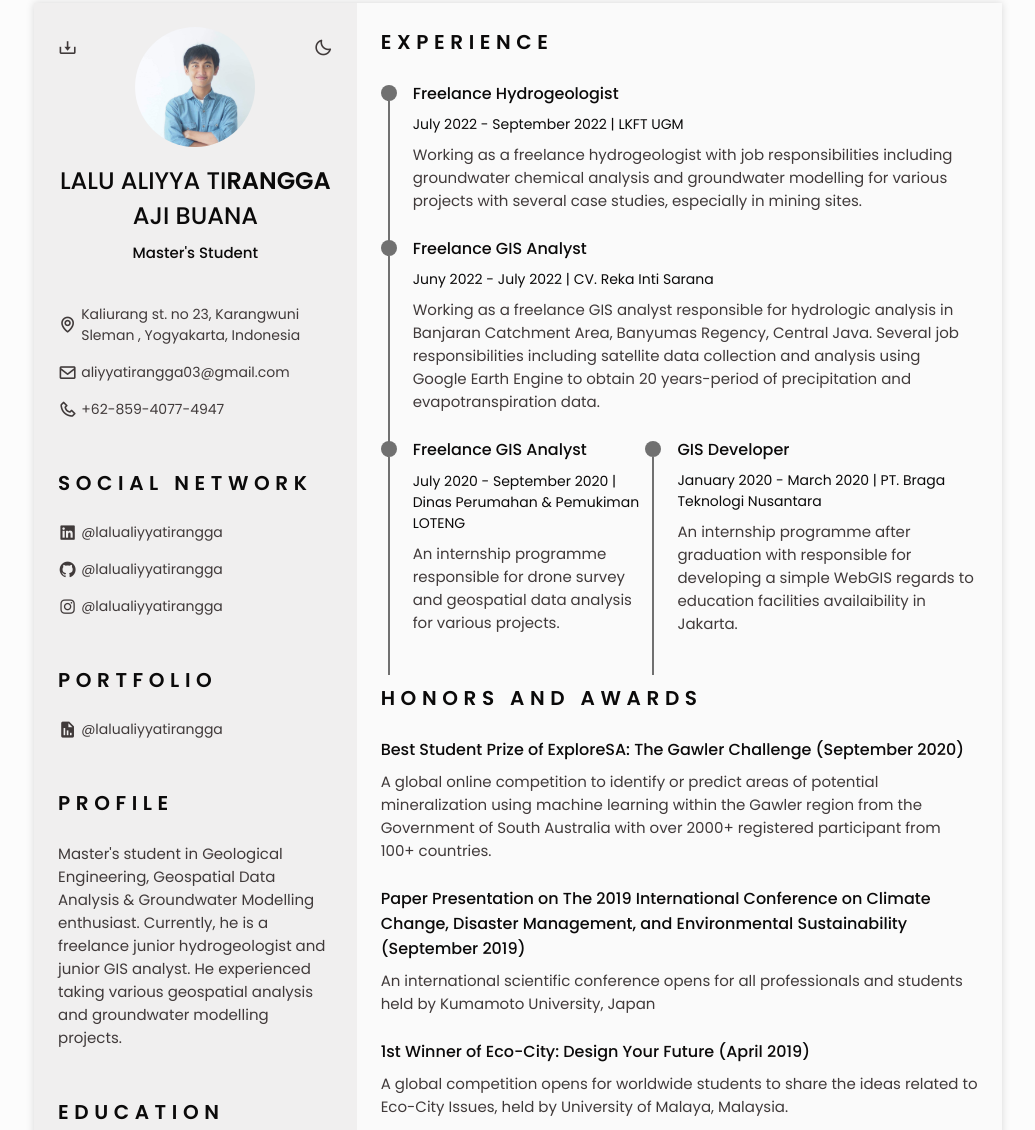
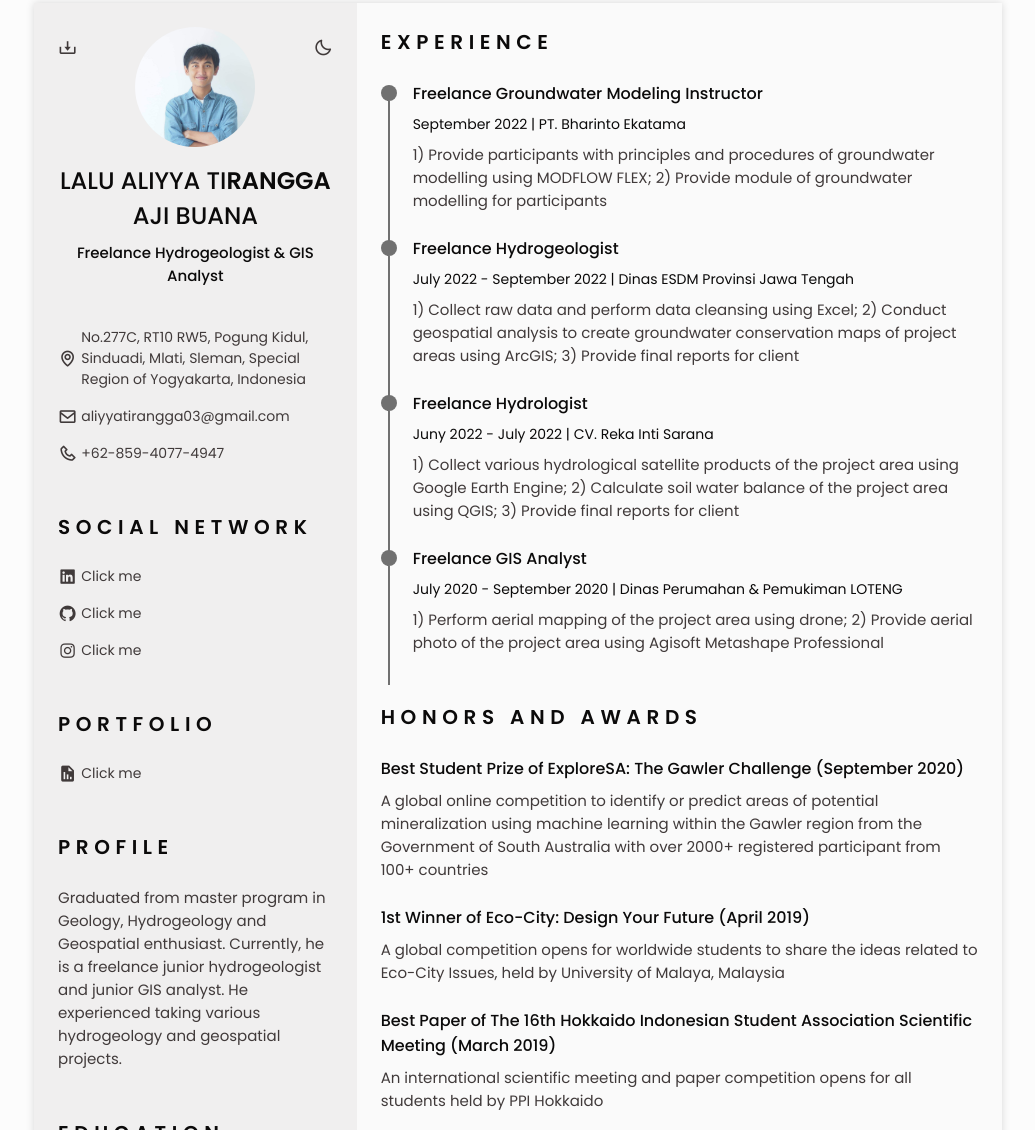
Before and after one commit to AliyyaTirangga/personalCV, a plain HTML site: page index.html in a window 1280 px wide. Shown: the part 45-1175 px from the top of the page, without its empty margins (122-1157 px from the left). Drawn offline with nearby package versions, Linux system fonts and the light colour scheme.

Commit message:
Update index.html

```diff
--- a/index.html
+++ b/index.html
@@ -81,7 +81,7 @@
                                 <img src="assets/img/Photo2_Lalu Aliyya Tirangga.jpeg" alt="" class="home__img">
 
                                 <h1 class="home__title">LALU ALIYYA TI<b>RANGGA</b> AJI BUANA</h1>
-                                <h3 class="home__profession">Master's Student</h3>
+                                <h3 class="home__profession">Freelance Hydrogeologist & GIS Analyst</h3>
 
                                 <!-- Button to generate and download the pdf. Available for desktop. -->
                                 <div>
@@ -91,7 +91,7 @@
 
                             <div class="home__address bd-grid">
                                 <span class="home__information">
-                                    <i class='bx bx-map home__icon'></i> Kaliurang st. no 23, Karangwuni Sleman , Yogyakarta, Indonesia
+                                    <i class='bx bx-map home__icon'></i> No.277C, RT10 RW5, Pogung Kidul, Sinduadi, Mlati, Sleman, Special Region of Yogyakarta, Indonesia
                                 </span>
                                 <span class="home__information">
                                     <i class='bx bx-envelope home__icon'></i> aliyyatirangga03@gmail.com
@@ -114,13 +114,13 @@
 
                         <div class="social__container bd-grid">
                             <a href="https://www.linkedin.com/in/lalu-aliyya-tirangga-aji-buana-9820aa158/" target="_blank" class="social__link">
-                                <i class='bx bxl-linkedin-square social__icon'></i> @lalualiyyatirangga
+                                <i class='bx bxl-linkedin-square social__icon'></i> Click me
                             </a>
                             <a href="https://github.com/AliyyaTirangga" target="_blank" class="social__link">
-                                <i class='bx bxl-github social__icon' ></i> @lalualiyyatirangga
+                                <i class='bx bxl-github social__icon' ></i> Click me
                             </a>
                             <a href="https://www.instagram.com/alytrga03/?hl=en" target="_blank" class="social__link">
-                                <i class='bx bxl-instagram social__icon' ></i> @lalualiyyatirangga
+                                <i class='bx bxl-instagram social__icon' ></i> Click me
                             </a>
                         </div>
                     </section>
@@ -131,7 +131,7 @@
 
                         <div class="portfolio__container bd-grid">
                             <a href="https://aliyyatirangga.github.io/my_portfolio/" target="_blank" class="portfolio__link">
-                                <i class='bx bxs-report portfolio__icon'></i> @lalualiyyatirangga
+                                <i class='bx bxs-report portfolio__icon'></i> Click me
                             </a>
                         </div>
                     </section>
@@ -140,8 +140,7 @@
                     <section class="profile section" id="profile">
                         <h2 class="section-title">Profile</h2>
 
-                        <p class="profile__description">Master's student in Geological Engineering, Geospatial Data Analysis &
-                            Groundwater Modelling enthusiast. Currently, he is a freelance junior hydrogeologist and junior GIS analyst. He experienced taking various geospatial analysis and groundwater modelling projects.</p>
+                        <p class="profile__description">Graduated from master program in Geology, Hydrogeology and Geospatial enthusiast. Currently, he is a freelance junior hydrogeologist and junior GIS analyst. He experienced taking various hydrogeology and geospatial projects.</p>
                     </section>
 
                     <!--========== EDUCATION ==========-->
@@ -221,7 +220,6 @@
                     <!--========== EXPERIENCE ==========-->
                     <section class="experience section" id="experience">
                         <h2 class="section-title">Experience</h2>
-
                         <div class="experience__container bd-grid">
                             <div class="experience__content">
                                 <div class="experience__time">
@@ -230,9 +228,9 @@
                                 </div>
 
                                 <div class="experience__data bd-grid">
-                                    <h3 class="experience__title">Freelance Hydrogeologist</h3>
-                                    <span class="experience__company">July 2022 - September 2022 | LKFT UGM</span>
-                                    <p class="experience__description">Working as a freelance hydrogeologist with job responsibilities including groundwater chemical analysis and groundwater modelling for various projects with several case studies, especially in mining sites.</p>
+                                    <h3 class="experience__title">Freelance Groundwater Modeling Instructor</h3>
+                                    <span class="experience__company">September 2022 | PT. Bharinto Ekatama</span>
+                                    <p class="experience__description">1) Provide participants with principles and procedures of groundwater modelling using MODFLOW FLEX; 2) Provide module of groundwater modelling for participants</p>
                                 </div>
                             </div>
 
@@ -243,9 +241,22 @@
                                 </div>
 
                                 <div class="experience__data bd-grid">
-                                    <h3 class="experience__title">Freelance GIS Analyst</h3>
+                                    <h3 class="experience__title">Freelance Hydrogeologist</h3>
+                                    <span class="experience__company">July 2022 - September 2022 | Dinas ESDM Provinsi Jawa Tengah</span>
+                                    <p class="experience__description">1) Collect raw data and perform data cleansing using Excel; 2) Conduct geospatial analysis to create groundwater conservation maps of project areas using ArcGIS; 3) Provide final reports for client</p>
+                                </div>
+                            </div>
+
+                            <div class="experience__content">
+                                <div class="experience__time">
+                                    <span class="experience__rounder"></span>
+                                    <span class="experience__line"></span>
+                                </div>
+
+                                <div class="experience__data bd-grid">
+                                    <h3 class="experience__title">Freelance Hydrologist</h3>
                                     <span class="experience__company">Juny 2022 - July 2022 | CV. Reka Inti Sarana</span>
-                                    <p class="experience__description">Working as a freelance GIS analyst responsible for hydrologic analysis in Banjaran Catchment Area, Banyumas Regency, Central Java. Several job responsibilities including satellite data collection and analysis using Google Earth Engine to obtain 20 years-period of precipitation and evapotranspiration data.</p>
+                                    <p class="experience__description">1) Collect various hydrological satellite products of the project area using Google Earth Engine; 2) Calculate soil water balance of the project area using QGIS; 3) Provide final reports for client</p>
                                 </div>
                             </div>
 
@@ -258,20 +269,7 @@
                                 <div class="experience__data bd-grid">
                                     <h3 class="experience__title">Freelance GIS Analyst</h3>
                                     <span class="experience__company">July 2020 - September 2020 | Dinas Perumahan & Pemukiman LOTENG</span>
-                                    <p class="experience__description">An internship programme responsible for drone survey and geospatial data analysis for various projects.</p>
-                            </div>
-
-                            <div class="experience__content">
-                                <div class="experience__time">
-                                    <span class="experience__rounder"></span>
-                                    <span class="experience__line"></span>
-                                </div>
-
-                                <div class="experience__data bd-grid">
-                                    <h3 class="experience__title">GIS Developer</h3>
-                                    <span class="experience__company">January 2020 - March 2020 | PT. Braga Teknologi Nusantara</span>
-                                    <p class="experience__description">An internship programme after graduation with responsible for developing a simple WebGIS regards to education facilities availaibility in Jakarta.</p>
-                                </div>
+                                    <p class="experience__description">1) Perform aerial mapping of the project area using drone; 2) Provide aerial photo of the project area using Agisoft Metashape Professional</p>
                             </div>
                         </div>
                     </section>
@@ -283,27 +281,22 @@
                         <div class="certificate__container bd-grid">
                             <div class="certificate__content">
                                 <h3 class="certificate__title">Best Student Prize of ExploreSA: The Gawler Challenge (September 2020)</h3>
-                                <p class="certificate__description">A global online competition to identify or predict areas of potential mineralization using machine learning within the Gawler region from the Government of South Australia with over 2000+ registered participant from 100+ countries.</p>
-                            </div>
-
-                            <div class="certificate__content">
-                                <h3 class="certificate__title">Paper Presentation on The 2019 International Conference on Climate Change, Disaster Management, and Environmental Sustainability (September 2019)</h3>
-                                <p class="certificate__description">An international scientific conference opens for all professionals and students held by Kumamoto University, Japan</p>
+                                <p class="certificate__description">A global online competition to identify or predict areas of potential mineralization using machine learning within the Gawler region from the Government of South Australia with over 2000+ registered participant from 100+ countries</p>
                             </div>
 
                             <div class="certificate__content">
                                 <h3 class="certificate__title">1st Winner of Eco-City: Design Your Future (April 2019)</h3>
-                                <p class="certificate__description">A global competition opens for worldwide students to share the ideas related to Eco-City Issues, held by University of Malaya, Malaysia.</p>
+                                <p class="certificate__description">A global competition opens for worldwide students to share the ideas related to Eco-City Issues, held by University of Malaya, Malaysia</p>
                             </div>
 
                             <div class="certificate__content">
                                 <h3 class="certificate__title">Best Paper of The 16th Hokkaido Indonesian Student Association Scientific Meeting (March 2019)</h3>
-                                <p class="certificate__description">An international scientific meeting and paper competition opens for all students held by PPI Hokkaido.</p>
+                                <p class="certificate__description">An international scientific meeting and paper competition opens for all students held by PPI Hokkaido</p>
                             </div>
 
                             <div class="certificate__content">
                                 <h3 class="certificate__title">3rd Winner of <i>Lomba Geospasial Inovatif Nasional</i> (February 2019)</h3>
-                                <p class="certificate__description">A national competition to the ideas and innovation related to geospatial issues in Indonesia, held by Geodetic Engineering Department, Universitas Gadjah Mada, Indonesia.</p>
+                                <p class="certificate__description">A national competition to the ideas and innovation related to geospatial issues in Indonesia, held by Geodetic Engineering Department, Universitas Gadjah Mada, Indonesia</p>
                             </div>
                         </div>
                     </section>
```
